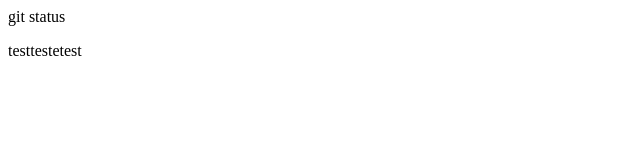
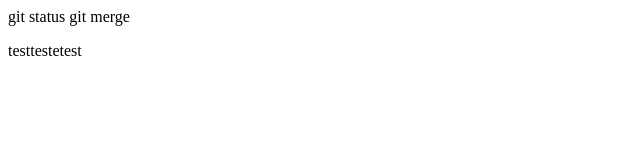
Before and after one commit to kenichi-77/git_tutorial, a plain HTML site: page index.html in a window 1280 px wide. Shown: the full height of the page, 0-640 px from the left. Drawn offline with Linux system fonts and the light colour scheme.

Commit message:
git merge add

```diff
--- a/index.html
+++ b/index.html
@@ -5,7 +5,7 @@
     <meta name="viewport" content="width=ale=1.0" />
     <title>Document</title>
   </head>
-  <body>git status
+  <body>git status git merge
     <p>testtestetest</p>
    </body>
 </html>
```
